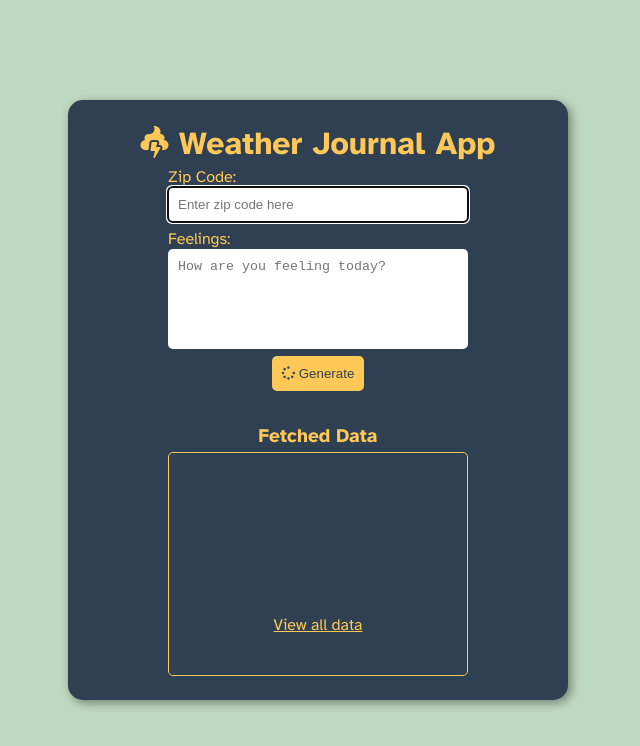
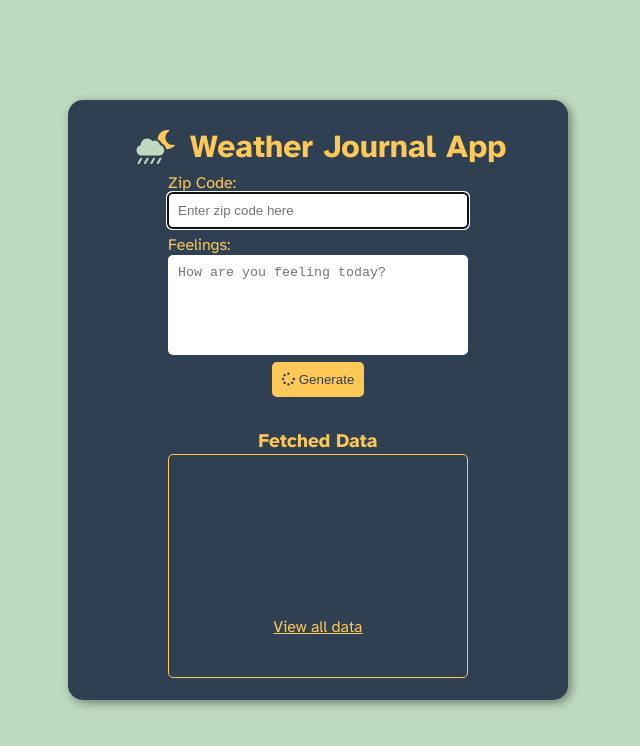
Before and after one commit to majidalfiqi/weatherJournal, a website: page website/index.html in a window 1280 px wide. Shown: the whole page, without its empty margins (322-962 px from the left). Drawn offline with Linux system fonts and the light colour scheme.

Commit message:
Improve the logo and the favicon

```diff
--- a/website/index.html
+++ b/website/index.html
@@ -39,7 +39,10 @@
   <body>
     <div class="container">
       <!-- title -->
-      <h1><span class="fas fa-poo-storm"></span> Weather Journal App</h1>
+      <div class="title">
+        <img src="./res/favicon.svg" alt="Weather Journal App Logo" />
+        <h1>Weather Journal App</h1>
+      </div>
       <!-- form -->
       <form action="/add" method="POST">
         <div class="zip no-pseudo">
--- a/website/style.css
+++ b/website/style.css
@@ -45,8 +45,18 @@ body {
 }
 
 /* title */
-.container h1 {
+.title {
+  display: flex;
+  align-items: center;
+}
+
+.title h1 {
   font-weight: bold;
+}
+
+.title img {
+  height: 50px;
+  margin-right: 10px;
 }
 
 /* form */
--- a/website/viewall/style.css
+++ b/website/viewall/style.css
@@ -44,8 +44,18 @@ body {
 }
 
 /* title */
-.container h1 {
+.title {
+  display: flex;
+  align-items: center;
+}
+
+.title h1 {
   font-weight: bold;
+}
+
+.title img {
+  height: 50px;
+  margin-right: 10px;
 }
 
 /* fetched data */
```
Also changed, not shown: website/res/Important_License_Notes.txt (added, +8 -0 lines), website/viewall/index.html (+4 -1 lines), website/res/favicon.ico, website/res/favicon.svg (added).
